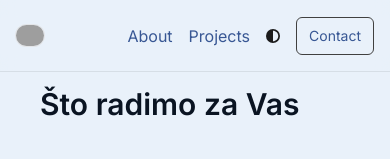
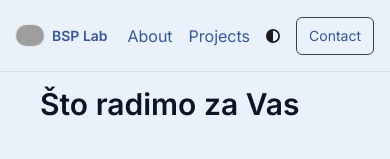
Before and after one commit to BPenzar/bsp-lab, a Next.js app: page / in a window 390 px wide. Shown: the top 159 px of the page. Built offline with nearby package versions, Linux system fonts and the light colour scheme; grey boxes are pictures that could not be loaded.

Commit message:
Update nav.tsx

```diff
--- a/app/components/nav.tsx
+++ b/app/components/nav.tsx
@@ -23,7 +23,9 @@ export function Navbar() {
             className="rounded-full ring-1 ring-[color:var(--border)]"
             priority
           />
-          <span className="hidden sm:inline text-2xl md:text-3xl font-semibold whitespace-nowrap">{metaData.title}</span>
+          <span className="text-sm sm:text-xl md:text-2xl lg:text-3xl font-semibold whitespace-nowrap">
+            {metaData.title}
+          </span>
         </Link>
       </div>
 
```
